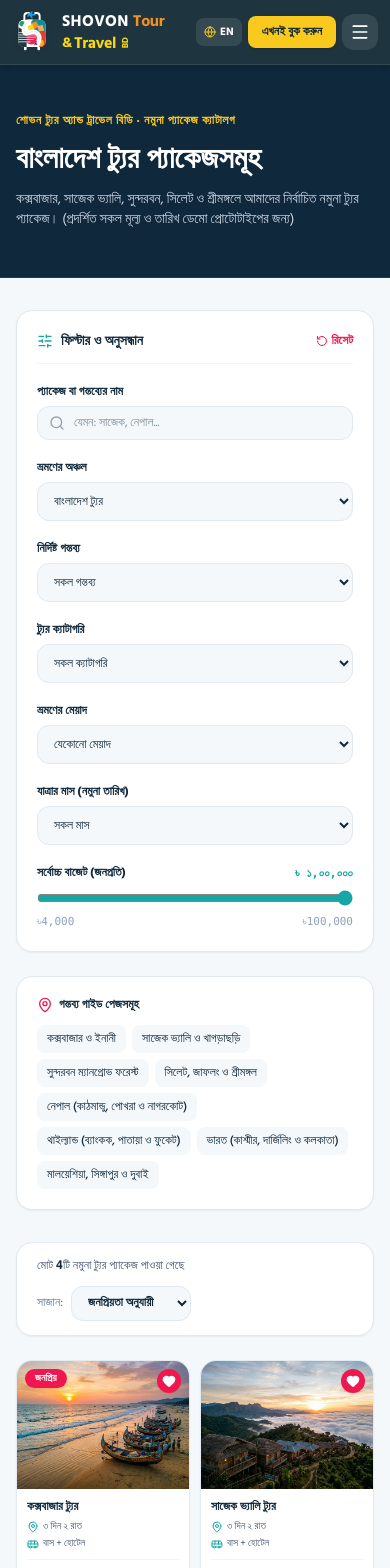
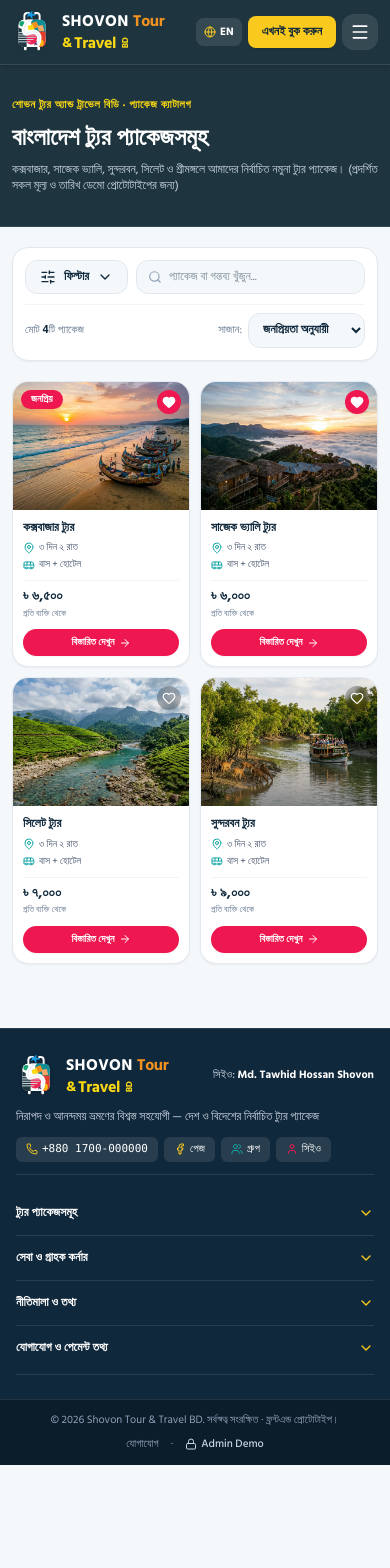
Before and after one commit to nahid6714/Shovontour, a Next.js app: page /tours/bangladesh in a window 390 px wide. Shown: the top 1568 px of the page. After the commit the page ends 1465 px from the top, so only its background shows below. Built offline with nearby package versions, Linux system fonts and the light colour scheme.

Commit message:
feat(ui): update tour catalog filter UI and logic
Minimize filter panel by default and add active filter counter. Increase items per page to 8.

```diff
--- a/components/TourCatalogView.tsx
+++ b/components/TourCatalogView.tsx
@@ -2,7 +2,14 @@
 
 import React, { useState, useMemo } from 'react';
 import Link from 'next/link';
-import { Search, SlidersHorizontal, RotateCcw, MapPin, Calendar } from 'lucide-react';
+import {
+  Search,
+  SlidersHorizontal,
+  RotateCcw,
+  MapPin,
+  ChevronDown,
+  X,
+} from 'lucide-react';
 import { useApp } from '@/lib/app-context';
 import { TourCategorySlug, TourType } from '@/lib/types';
 import PackageCard from './PackageCard';
@@ -35,8 +42,31 @@ export default function TourCatalogView({
   const [searchQuery, setSearchQuery] = useState<string>('');
   const [sortBy, setSortBy] = useState<'popular' | 'price-asc' | 'price-desc'>('popular');
   const [currentPage, setCurrentPage] = useState<number>(1);
-  const [mobileFilterOpen, setMobileFilterOpen] = useState<boolean>(false);
-  const itemsPerPage = 6;
+  // Minimized by default as requested ("ফিল্টার সিস্টেম নরমালি মিনিমিজ করা থাকবে")
+  const [filterOpen, setFilterOpen] = useState<boolean>(false);
+  const itemsPerPage = 8;
+
+  // Count how many filters are actively modified from defaults
+  const activeFilterCount = useMemo(() => {
+    let count = 0;
+    if (typeFilter !== initialType) count++;
+    if (destinationFilter !== 'all') count++;
+    if (categoryFilter !== 'all') count++;
+    if (maxBudget < 100000) count++;
+    if (durationFilter !== 'all') count++;
+    if (departureMonth !== 'all') count++;
+    if (searchQuery.trim() !== '') count++;
+    return count;
+  }, [
+    typeFilter,
+    initialType,
+    destinationFilter,
+    categoryFilter,
+    maxBudget,
+    durationFilter,
+    departureMonth,
+    searchQuery,
+  ]);
 
   const filteredPackages = useMemo(() => {
     return packages
@@ -106,49 +136,56 @@ export default function TourCatalogView({
   return (
     <div className="pb-16">
       {/* Page Header Banner */}
-      <div className="bg-[#10283B] text-white py-12 border-b border-white/10">
-        <div className="max-w-7xl mx-auto px-4 sm:px-6 lg:px-8 space-y-3">
-          <p className="text-xs font-bold text-[#F9C91D] tracking-wider">
+      <div className="bg-[#1E3540] text-white py-8 sm:py-11 border-b border-white/10">
+        <div className="max-w-7xl mx-auto px-3 sm:px-6 lg:px-8 space-y-2">
+          <p className="text-[11px] sm:text-xs font-bold text-[#FAD814] tracking-wider">
             {lang === 'bn'
-              ? 'শোভন ট্যুর অ্যান্ড ট্রাভেল বিডি · নমুনা প্যাকেজ ক্যাটালগ'
-              : 'SHOVON TOUR & TRAVEL BD · SAMPLE PACKAGE CATALOG'}
+              ? 'শোভন ট্যুর অ্যান্ড ট্রাভেল বিডি · প্যাকেজ ক্যাটালগ'
+              : 'SHOVON TOUR & TRAVEL BD · PACKAGE CATALOG'}
           </p>
-          <h1 className="text-3xl sm:text-4xl font-extrabold">
+          <h1 className="text-2xl sm:text-4xl font-black">
             {lang === 'bn' ? pageTitleBn : pageTitleEn}
           </h1>
-          <p className="text-sm sm:text-base text-slate-300 max-w-2xl">
+          <p className="text-xs sm:text-base text-slate-300 max-w-2xl">
             {lang === 'bn' ? subtitleBn : subtitleEn}
           </p>
         </div>
       </div>
 
       {/* Main Content Layout */}
-      <div className="max-w-7xl mx-auto px-4 sm:px-6 lg:px-8 pt-8 grid grid-cols-1 lg:grid-cols-12 gap-8">
-        {/* Sidebar Filters */}
-        <aside className="lg:col-span-3 space-y-6">
-          <div className="bg-white rounded-2xl border border-slate-200 p-5 space-y-5 shadow-xs">
-            <div className="flex items-center justify-between border-b border-slate-100 pb-3">
-              <div className="flex items-center gap-2 text-sm font-bold text-[#10283B]">
-                <SlidersHorizontal className="w-4 h-4 text-[#16A6A6]" />
-                <span>{lang === 'bn' ? 'ফিল্টার ও অনুসন্ধান' : 'Filter Packages'}</span>
-              </div>
+      <div className="max-w-7xl mx-auto px-3 sm:px-6 lg:px-8 pt-5 sm:pt-7 space-y-5">
+        {/* Compact Minimized Filter & Sort Bar */}
+        <div className="bg-white rounded-2xl border border-slate-200 shadow-xs overflow-hidden">
+          <div className="p-3 sm:p-4 flex flex-wrap items-center justify-between gap-2.5 sm:gap-4">
+            {/* Left: Filter Toggle Button + Search Box */}
+            <div className="flex items-center gap-2 sm:gap-3 flex-1 min-w-[240px]">
               <button
                 type="button"
-                onClick={handleReset}
-                className="inline-flex items-center gap-1 text-xs font-semibold text-[#EF174F] hover:underline"
+                onClick={() => setFilterOpen((prev) => !prev)}
+                aria-expanded={filterOpen}
+                className={`inline-flex items-center gap-2 px-3.5 sm:px-4 py-2 rounded-xl text-xs sm:text-sm font-extrabold transition-colors shrink-0 ${
+                  filterOpen || activeFilterCount > 0
+                    ? 'bg-[#1E3540] text-[#FAD814]'
+                    : 'bg-[#F4F8FB] hover:bg-slate-200/70 text-[#10283B] border border-slate-200'
+                }`}
               >
-                <RotateCcw className="w-3 h-3" />
-                <span>{lang === 'bn' ? 'রিসেট' : 'Reset'}</span>
+                <SlidersHorizontal className="w-4 h-4 shrink-0" />
+                <span>{lang === 'bn' ? 'ফিল্টার' : 'Filter'}</span>
+                {activeFilterCount > 0 && (
+                  <span className="px-1.5 py-0.5 rounded-full bg-[#EE2454] text-white text-[10px] font-mono leading-none">
+                    {activeFilterCount}
+                  </span>
+                )}
+                <ChevronDown
+                  className={`w-4 h-4 transition-transform duration-300 ${
+                    filterOpen ? 'rotate-180' : 'rotate-0'
+                  }`}
+                />
               </button>
-            </div>
 
-            {/* Search Input */}
-            <div className="space-y-1.5">
-              <label className="block text-xs font-bold text-[#10283B]">
-                {lang === 'bn' ? 'প্যাকেজ বা গন্তব্যের নাম' : 'Search Keyword'}
-              </label>
-              <div className="relative">
-                <Search className="w-4 h-4 text-slate-400 absolute left-3 top-1/2 -translate-y-1/2" />
+              {/* Quick Search Input */}
+              <div className="relative flex-1 max-w-xs">
+                <Search className="w-3.5 h-3.5 text-slate-400 absolute left-3 top-1/2 -translate-y-1/2" />
                 <input
                   type="text"
                   value={searchQuery}
@@ -156,15 +193,77 @@ export default function TourCatalogView({
                     setSearchQuery(e.target.value);
                     setCurrentPage(1);
                   }}
-                  placeholder={lang === 'bn' ? 'যেমন: সাজেক, নেপাল...' : 'e.g. Sajek, Nepal...'}
-                  className="w-full pl-9 pr-3 py-2 rounded-xl bg-[#F4F8FB] border border-slate-200 text-xs text-[#10283B] focus:outline-none focus:border-[#16A6A6]"
+                  placeholder={
+                    lang === 'bn' ? 'প্যাকেজ বা গন্তব্য খুঁজুন...' : 'Search tour or destination...'
+                  }
+                  className="w-full pl-8 pr-7 py-2 rounded-xl bg-[#F4F8FB] border border-slate-200 text-xs text-[#10283B] focus:outline-none focus:border-[#0F8E95]"
                 />
+                {searchQuery && (
+                  <button
+                    type="button"
+                    onClick={() => {
+                      setSearchQuery('');
+                      setCurrentPage(1);
+                    }}
+                    className="absolute right-2.5 top-1/2 -translate-y-1/2 text-slate-400 hover:text-slate-600"
+                  >
+                    <X className="w-3.5 h-3.5" />
+                  </button>
+                )}
               </div>
             </div>
 
+            {/* Right: Package Count & Sort Selector */}
+            <div className="flex items-center justify-between sm:justify-end gap-3 w-full sm:w-auto pt-2 sm:pt-0 border-t sm:border-t-0 border-slate-100">
+              <p className="text-[11px] sm:text-xs text-slate-500">
+                {lang === 'bn' ? (
+                  <>
+                    মোট <strong className="text-[#10283B] font-mono">{filteredPackages.length}</strong>টি প্যাকেজ
+                  </>
+                ) : (
+                  <>
+                    <strong className="text-[#10283B] font-mono">{filteredPackages.length}</strong> packages
+                  </>
+                )}
+              </p>
+
+              <div className="flex items-center gap-1.5">
+                <span className="text-[11px] sm:text-xs text-slate-500 whitespace-nowrap">
+                  {lang === 'bn' ? 'সাজান:' : 'Sort:'}
+                </span>
+                <select
+                  value={sortBy}
+                  onChange={(e) => setSortBy(e.target.value as any)}
+                  className="px-2.5 py-1.5 rounded-xl bg-[#F4F8FB] border border-slate-200 text-xs font-bold text-[#10283B]"
+                >
+                  <option value="popular">
+                    {lang === 'bn' ? 'জনপ্রিয়তা অনুযায়ী' : 'Most Popular'}
+                  </option>
+                  <option value="price-asc">
+                    {lang === 'bn' ? 'মূল্য: কম থেকে বেশি' : 'Price: Low to High'}
+                  </option>
+                  <option value="price-desc">
+                    {lang === 'bn' ? 'মূল্য: বেশি থেকে কম' : 'Price: High to Low'}
+                  </option>
+                </select>
+              </div>
+            </div>
+          </div>
+
+          {/* Smoothly Collapsible / Expandable Filter Drawer (Minimized by Default) */}
+          <div
+            className={`grid transition-all duration-300 ease-in-out ${
+              filterOpen
+                ? 'grid-rows-[1fr] opacity-100 border-t border-slate-100'
+                : 'grid-rows-[0fr] opacity-0 pointer-events-none border-t-0'
+            }`}
+          >
+            <div className="overflow-hidden">
+              <div className="p-4 sm:p-5 bg-[#F8FAFC] space-y-4">
+                <div className="grid grid-cols-2 sm:grid-cols-3 lg:grid-cols-6 gap-3">
                   {/* Tour Type Filter */}
-            <div className="space-y-1.5">
-              <label className="block text-xs font-bold text-[#10283B]">
+                  <div className="space-y-1">
+                    <label className="block text-[11px] font-bold text-[#10283B]">
                       {lang === 'bn' ? 'ভ্রমণের অঞ্চল' : 'Tour Region'}
                     </label>
                     <select
@@ -173,7 +272,7 @@ export default function TourCatalogView({
                         setTypeFilter(e.target.value as 'all' | TourType);
                         setCurrentPage(1);
                       }}
-                className="w-full px-3 py-2 rounded-xl bg-[#F4F8FB] border border-slate-200 text-xs font-medium text-[#10283B]"
+                      className="w-full px-2.5 py-2 rounded-xl bg-white border border-slate-200 text-xs font-medium text-[#10283B]"
                     >
                       <option value="all">
                         {lang === 'bn' ? 'সকল ট্যুর (দেশ ও বিদেশ)' : 'All Regions'}
@@ -188,8 +287,8 @@ export default function TourCatalogView({
                   </div>
 
                   {/* Destination Filter */}
-            <div className="space-y-1.5">
-              <label className="block text-xs font-bold text-[#10283B]">
+                  <div className="space-y-1">
+                    <label className="block text-[11px] font-bold text-[#10283B]">
                       {lang === 'bn' ? 'নির্দিষ্ট গন্তব্য' : 'Destination'}
                     </label>
                     <select
@@ -198,7 +297,7 @@ export default function TourCatalogView({
                         setDestinationFilter(e.target.value);
                         setCurrentPage(1);
                       }}
-                className="w-full px-3 py-2 rounded-xl bg-[#F4F8FB] border border-slate-200 text-xs font-medium text-[#10283B]"
+                      className="w-full px-2.5 py-2 rounded-xl bg-white border border-slate-200 text-xs font-medium text-[#10283B]"
                     >
                       <option value="all">{lang === 'bn' ? 'সকল গন্তব্য' : 'All Destinations'}</option>
                       {destinations.map((d) => (
@@ -210,8 +309,8 @@ export default function TourCatalogView({
                   </div>
 
                   {/* Category Filter */}
-            <div className="space-y-1.5">
-              <label className="block text-xs font-bold text-[#10283B]">
+                  <div className="space-y-1">
+                    <label className="block text-[11px] font-bold text-[#10283B]">
                       {lang === 'bn' ? 'ট্যুর ক্যাটাগরি' : 'Travel Category'}
                     </label>
                     <select
@@ -220,7 +319,7 @@ export default function TourCatalogView({
                         setCategoryFilter(e.target.value);
                         setCurrentPage(1);
                       }}
-                className="w-full px-3 py-2 rounded-xl bg-[#F4F8FB] border border-slate-200 text-xs font-medium text-[#10283B]"
+                      className="w-full px-2.5 py-2 rounded-xl bg-white border border-slate-200 text-xs font-medium text-[#10283B]"
                     >
                       <option value="all">{lang === 'bn' ? 'সকল ক্যাটাগরি' : 'All Categories'}</option>
                       {categories.map((c) => (
@@ -232,8 +331,8 @@ export default function TourCatalogView({
                   </div>
 
                   {/* Duration Filter */}
-            <div className="space-y-1.5">
-              <label className="block text-xs font-bold text-[#10283B]">
+                  <div className="space-y-1">
+                    <label className="block text-[11px] font-bold text-[#10283B]">
                       {lang === 'bn' ? 'ভ্রমণের মেয়াদ' : 'Duration'}
                     </label>
                     <select
@@ -242,7 +341,7 @@ export default function TourCatalogView({
                         setDurationFilter(e.target.value);
                         setCurrentPage(1);
                       }}
-                className="w-full px-3 py-2 rounded-xl bg-[#F4F8FB] border border-slate-200 text-xs font-medium text-[#10283B]"
+                      className="w-full px-2.5 py-2 rounded-xl bg-white border border-slate-200 text-xs font-medium text-[#10283B]"
                     >
                       <option value="all">{lang === 'bn' ? 'যেকোনো মেয়াদ' : 'Any Duration'}</option>
                       <option value="short">{lang === 'bn' ? '২ – ৩ দিন' : '2 – 3 Days'}</option>
@@ -252,9 +351,9 @@ export default function TourCatalogView({
                   </div>
 
                   {/* Departure Month Filter */}
-            <div className="space-y-1.5">
-              <label className="block text-xs font-bold text-[#10283B]">
-                {lang === 'bn' ? 'যাত্রার মাস (নমুনা তারিখ)' : 'Departure Month (Sample)'}
+                  <div className="space-y-1">
+                    <label className="block text-[11px] font-bold text-[#10283B]">
+                      {lang === 'bn' ? 'যাত্রার মাস' : 'Departure Month'}
                     </label>
                     <select
                       value={departureMonth}
@@ -262,7 +361,7 @@ export default function TourCatalogView({
                         setDepartureMonth(e.target.value);
                         setCurrentPage(1);
                       }}
-                className="w-full px-3 py-2 rounded-xl bg-[#F4F8FB] border border-slate-200 text-xs font-medium text-[#10283B]"
+                      className="w-full px-2.5 py-2 rounded-xl bg-white border border-slate-200 text-xs font-medium text-[#10283B]"
                     >
                       <option value="all">{lang === 'bn' ? 'সকল মাস' : 'All Months'}</option>
                       <option value="2026-10">{lang === 'bn' ? 'অক্টোবর ২০২৬' : 'October 2026'}</option>
@@ -272,12 +371,12 @@ export default function TourCatalogView({
                   </div>
 
                   {/* Budget Slider */}
-            <div className="space-y-2">
-              <div className="flex items-center justify-between text-xs">
+                  <div className="space-y-1">
+                    <div className="flex items-center justify-between text-[11px]">
                       <span className="font-bold text-[#10283B]">
-                  {lang === 'bn' ? 'সর্বোচ্চ বাজেট (জনপ্রতি)' : 'Max Budget / Person'}
+                        {lang === 'bn' ? 'সর্বোচ্চ বাজেট' : 'Max Budget'}
                       </span>
-                <span className="font-mono font-bold text-[#16A6A6] tabular-nums">
+                      <span className="font-mono font-bold text-[#0F8E95] tabular-nums">
                         {formatBdt(maxBudget)}
                       </span>
                     </div>
@@ -291,92 +390,71 @@ export default function TourCatalogView({
                         setMaxBudget(Number(e.target.value));
                         setCurrentPage(1);
                       }}
-                className="w-full accent-[#16A6A6]"
+                      className="w-full accent-[#0F8E95] mt-1"
                     />
-              <div className="flex justify-between text-[11px] text-slate-400 font-mono">
-                <span>৳4,000</span>
-                <span>৳100,000</span>
-              </div>
                   </div>
                 </div>
 
-          {/* Destinations Directory Card */}
-          <div className="bg-white rounded-2xl border border-slate-200 p-5 space-y-3 shadow-xs">
-            <h3 className="text-xs font-bold text-[#10283B] flex items-center gap-1.5">
-              <MapPin className="w-4 h-4 text-[#EF174F]" />
-              <span>{lang === 'bn' ? 'গন্তব্য গাইড পেজসমূহ' : 'Destination Guides'}</span>
-            </h3>
-            <div className="flex flex-wrap gap-1.5">
+                {/* Bottom Row inside Filter Drawer: Destination Quick Links + Reset & Minimize Buttons */}
+                <div className="pt-3 border-t border-slate-200/80 flex flex-wrap items-center justify-between gap-3">
+                  <div className="flex flex-wrap items-center gap-1.5">
+                    <span className="text-[11px] font-bold text-[#10283B] inline-flex items-center gap-1 mr-1">
+                      <MapPin className="w-3.5 h-3.5 text-[#EE2454]" />
+                      <span>{lang === 'bn' ? 'গন্তব্য গাইড:' : 'Destinations:'}</span>
+                    </span>
                     {destinations.map((dest) => (
                       <Link
                         key={dest.id}
                         href={`/destinations/${dest.slug}`}
-                  className="px-2.5 py-1.5 rounded-lg bg-[#F4F8FB] hover:bg-[#10283B] hover:text-white text-xs font-medium text-[#10283B] transition-colors"
+                        className="px-2.5 py-1 rounded-lg bg-white border border-slate-200 hover:bg-[#1E3540] hover:text-white text-[11px] font-semibold text-[#10283B] transition-colors"
                       >
                         {t(dest.name)}
                       </Link>
                     ))}
                   </div>
+
+                  <div className="flex items-center gap-2 ml-auto">
+                    <button
+                      type="button"
+                      onClick={handleReset}
+                      className="inline-flex items-center gap-1 px-3 py-1.5 rounded-xl bg-white border border-slate-200 text-xs font-bold text-[#EE2454] hover:bg-rose-50 transition-colors"
+                    >
+                      <RotateCcw className="w-3.5 h-3.5" />
+                      <span>{lang === 'bn' ? 'রিসেট' : 'Reset'}</span>
+                    </button>
+                    <button
+                      type="button"
+                      onClick={() => setFilterOpen(false)}
+                      className="inline-flex items-center gap-1 px-3.5 py-1.5 rounded-xl bg-[#1E3540] text-[#FAD814] text-xs font-extrabold"
+                    >
+                      <span>{lang === 'bn' ? 'মিনিমাইজ করুন' : 'Minimize'}</span>
+                    </button>
                   </div>
-        </aside>
-
-        {/* Results Grid */}
-        <div className="lg:col-span-9 space-y-6">
-          {/* Top Sort & Count Bar */}
-          <div className="bg-white rounded-2xl border border-slate-200 px-5 py-3.5 flex flex-col sm:flex-row sm:items-center justify-between gap-3 shadow-xs">
-            <p className="text-xs sm:text-sm text-slate-600">
-              {lang === 'bn' ? (
-                <>
-                  মোট <strong className="text-[#10283B] font-mono">{filteredPackages.length}</strong>টি নমুনা ট্যুর প্যাকেজ পাওয়া গেছে
-                </>
-              ) : (
-                <>
-                  Showing <strong className="text-[#10283B] font-mono">{filteredPackages.length}</strong> sample tour packages
-                </>
-              )}
-            </p>
-
-            <div className="flex items-center gap-2">
-              <span className="text-xs text-slate-500 whitespace-nowrap">
-                {lang === 'bn' ? 'সাজান:' : 'Sort by:'}
-              </span>
-              <select
-                value={sortBy}
-                onChange={(e) => setSortBy(e.target.value as any)}
-                className="px-3 py-1.5 rounded-xl bg-[#F4F8FB] border border-slate-200 text-xs font-semibold text-[#10283B]"
-              >
-                <option value="popular">
-                  {lang === 'bn' ? 'জনপ্রিয়তা অনুযায়ী' : 'Most Popular'}
-                </option>
-                <option value="price-asc">
-                  {lang === 'bn' ? 'মূল্য: কম থেকে বেশি' : 'Price: Low to High'}
-                </option>
-                <option value="price-desc">
-                  {lang === 'bn' ? 'মূল্য: বেশি থেকে কম' : 'Price: High to Low'}
-                </option>
-              </select>
+                </div>
+              </div>
+            </div>
           </div>
         </div>
 
-          {/* Cards or Empty State */}
+        {/* Full-Width Results Grid */}
         {paginatedPackages.length === 0 ? (
-            <div className="bg-white rounded-3xl border border-slate-200 p-12 text-center space-y-4">
-              <p className="text-base font-bold text-[#10283B]">
+          <div className="bg-white rounded-3xl border border-slate-200 p-10 text-center space-y-4">
+            <p className="text-sm sm:text-base font-bold text-[#10283B]">
               {lang === 'bn'
-                  ? 'আপনার নির্বাচিত ফিল্টারে কোনো ডেমো প্যাকেজ পাওয়া যায়নি।'
-                  : 'No sample tour packages match your selected filters.'}
+                ? 'আপনার নির্বাচিত ফিল্টারে কোনো প্যাকেজ পাওয়া যায়নি।'
+                : 'No tour packages match your selected filters.'}
             </p>
             <button
               type="button"
               onClick={handleReset}
-                className="inline-flex items-center gap-2 px-5 py-2.5 rounded-xl bg-[#F9C91D] text-[#10283B] font-bold text-xs"
+              className="inline-flex items-center gap-2 px-5 py-2.5 rounded-xl bg-[#FAD814] text-[#10283B] font-extrabold text-xs"
             >
               <RotateCcw className="w-4 h-4" />
               <span>{lang === 'bn' ? 'সকল ফিল্টার রিসেট করুন' : 'Reset All Filters'}</span>
             </button>
           </div>
         ) : (
-            <div className="grid grid-cols-2 md:grid-cols-2 xl:grid-cols-3 gap-2.5 sm:gap-4">
+          <div className="grid grid-cols-2 sm:grid-cols-3 lg:grid-cols-4 gap-2.5 sm:gap-4">
             {paginatedPackages.map((pkg) => (
               <PackageCard key={pkg.id} pkg={pkg} />
             ))}
@@ -385,7 +463,7 @@ export default function TourCatalogView({
 
         {/* Pagination Controls */}
         {totalPages > 1 && (
-            <div className="flex items-center justify-center gap-2 pt-4">
+          <div className="flex items-center justify-center gap-2 pt-3">
             {Array.from({ length: totalPages }).map((_, idx) => {
               const pageNum = idx + 1;
               return (
@@ -395,7 +473,7 @@ export default function TourCatalogView({
                   onClick={() => setCurrentPage(pageNum)}
                   className={`w-9 h-9 rounded-xl text-xs font-bold font-mono transition-colors ${
                     currentPage === pageNum
-                        ? 'bg-[#10283B] text-[#F9C91D]'
+                      ? 'bg-[#1E3540] text-[#FAD814]'
                       : 'bg-white border border-slate-200 text-slate-600 hover:bg-slate-100'
                   }`}
                 >
@@ -407,6 +485,5 @@ export default function TourCatalogView({
         )}
       </div>
     </div>
-    </div>
   );
 }
```
Lines whose indentation alone changed are shown as unchanged.
